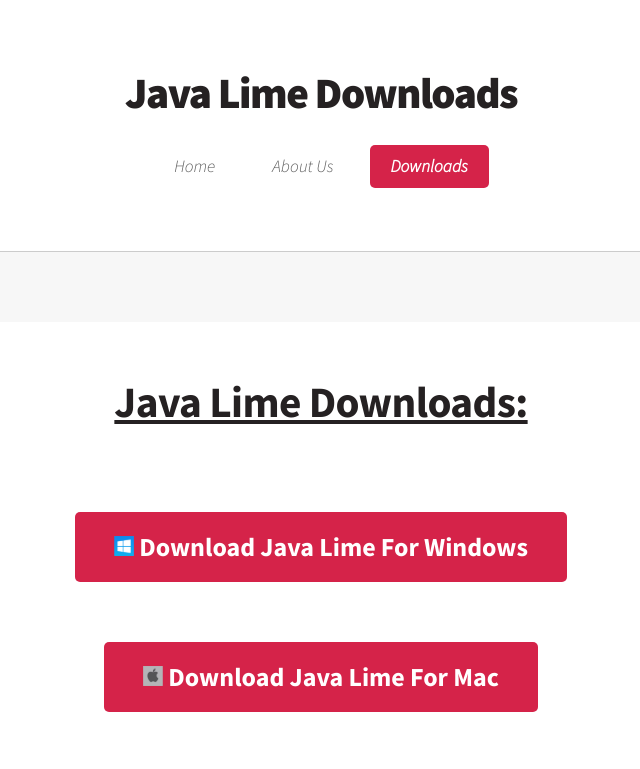
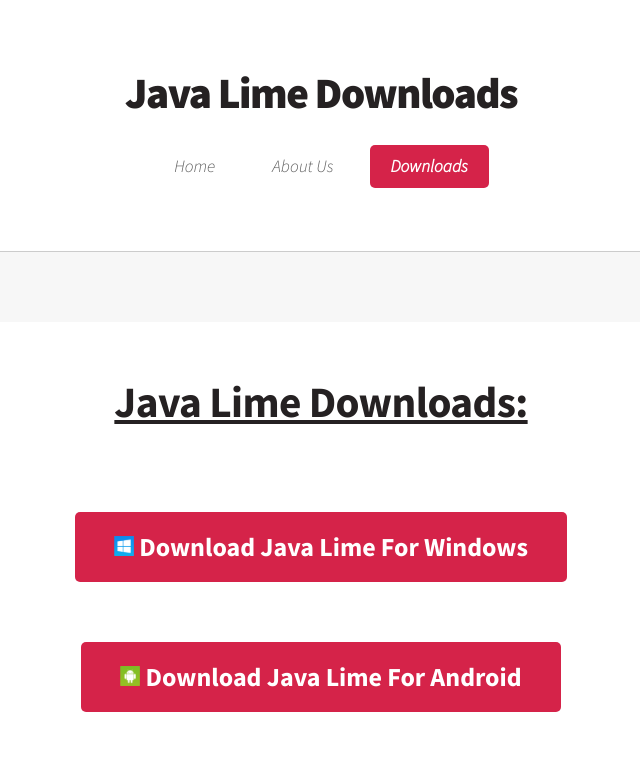
Before and after one commit to hotrodman106/JLime-Website, a plain HTML site: page downloads.html in a window 1280 px wide. Shown: the top 769 px of the page, without its empty margins (319-959 px from the left). Drawn offline with Linux system fonts and the light colour scheme.

Commit message:
Removed Mac and Linux options

```diff
--- a/downloads.html
+++ b/downloads.html
@@ -59,7 +59,7 @@
 						</center>
 						<br></br>
 
-						<center>
+						<!--<center>
 						<a href="#" class="button big"><img src="images/mac.png" alt="" style="height:20px; width:20px;"/>  Download Java Lime For Mac</a>
 						</center>
 						<br></br>
@@ -67,7 +67,7 @@
 						<center>
 						<a href="#" class="button big"><img src="images/linux.png" alt="" style="height:20px; width:20px;"/>  Download Java Lime For Linux</a>
 						</center>
-						<br></br>
+						<br></br>-->
 
 						<center>
 						<a href="android/JLime-New.apk" class="button big"><img src="images/android.png" alt="" style="height:20px; width:20px;"/>  Download Java Lime For Android</a>
```
